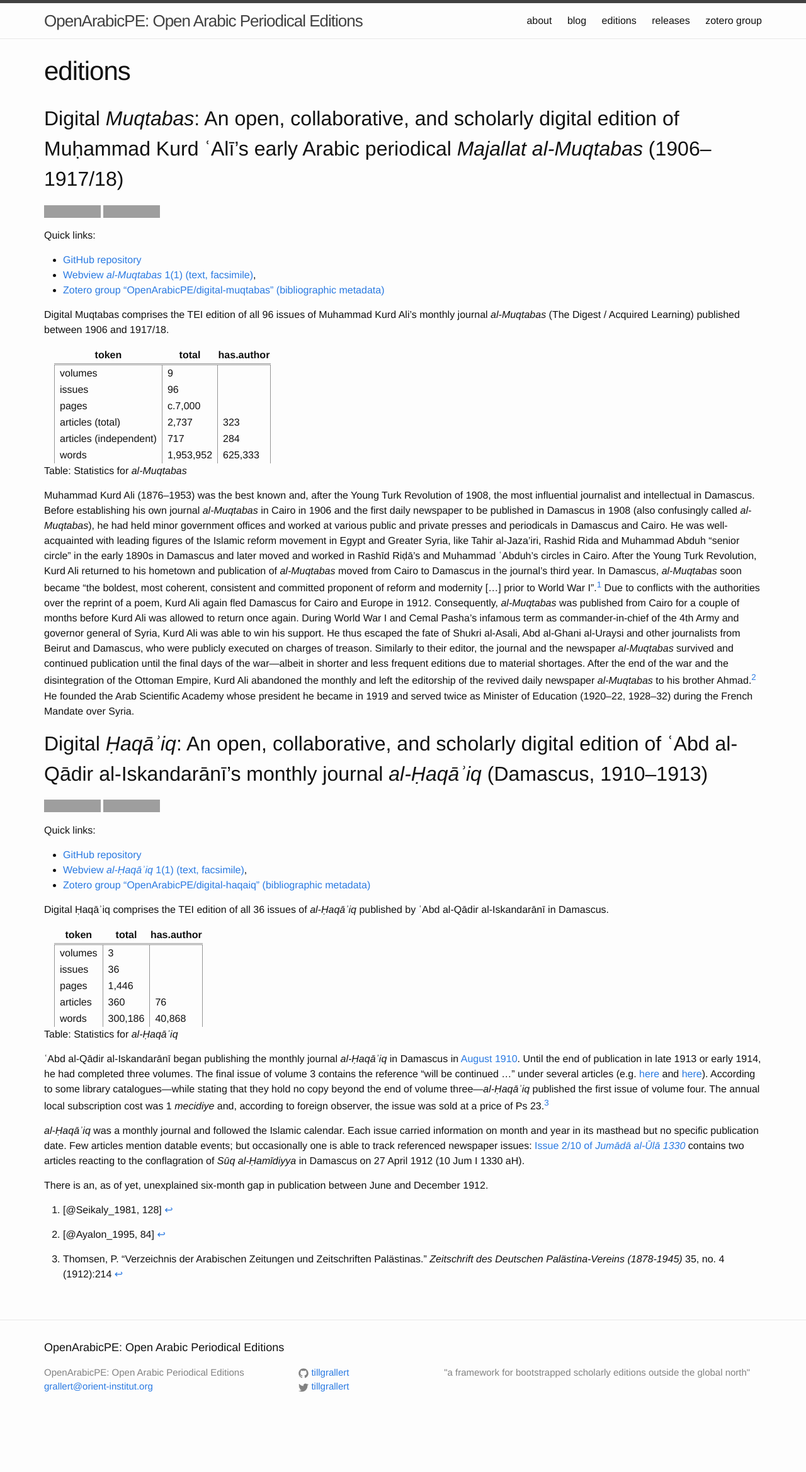
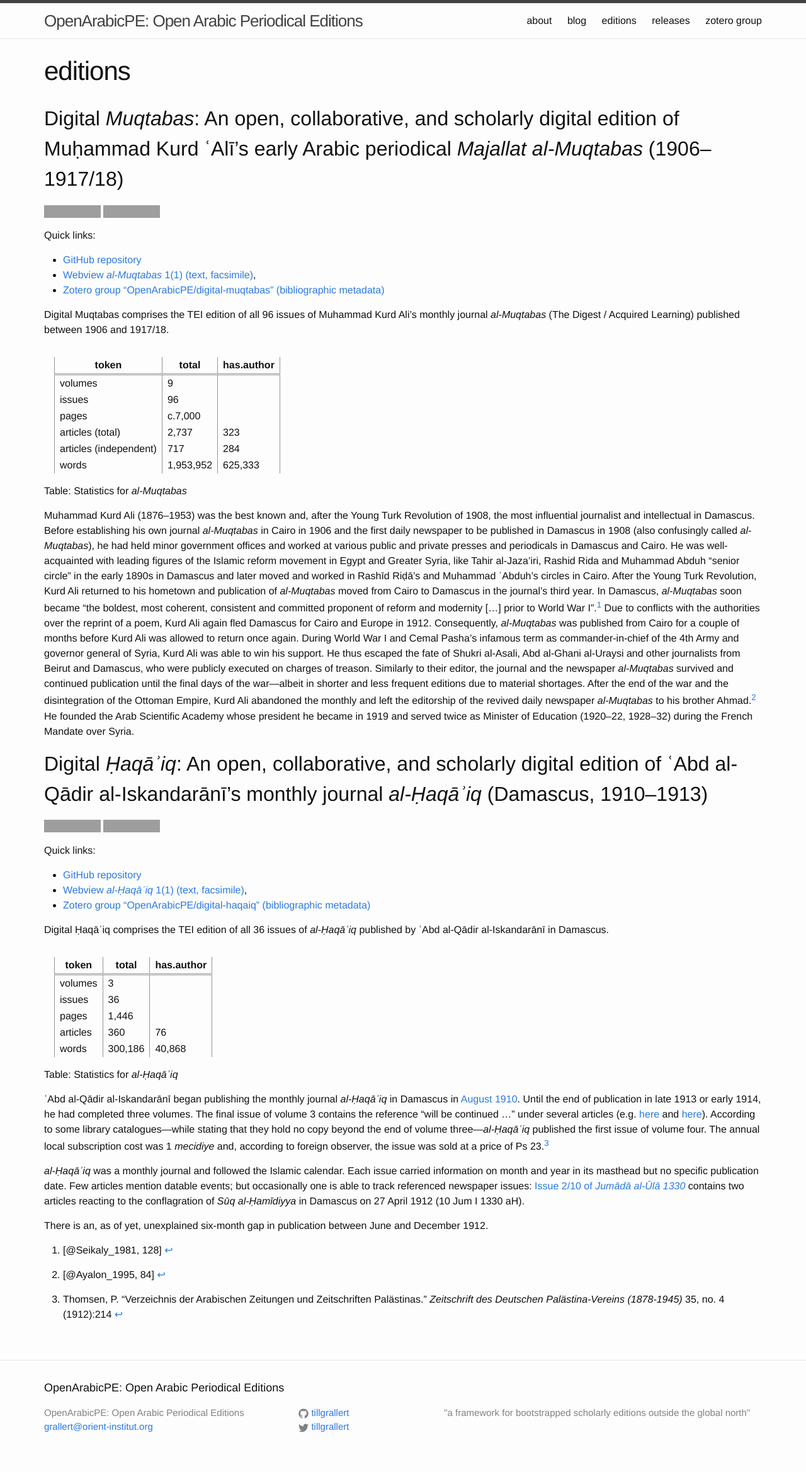
Before and after one commit to OpenArabicPE/openarabicpe.github.io, a Jekyll site: the page built from pages/editions.md, in a window 1280 px wide. Shown: the whole page at 63% size. Built offline with Jekyll 4.4.1, drawn with Linux system fonts in a browser that asks for light colours; before the commit the page ends 2274 px from its top, so only the background shows below that; grey boxes are pictures that could not be loaded.

Commit message:
updated styling of tables

```diff
--- a/_sass/_base.scss
+++ b/_sass/_base.scss
@@ -129,6 +129,8 @@ blockquote {
 table {
     padding-right: 1em;
     padding-left: 1em;
+    padding-top: 1em;
+    padding-bottom: 1em;
     display: block;
     border-collapse:collapse;
     // width:80%;
@@ -141,6 +143,7 @@ th {
 tr {
   display: table-row;
 }
+th,
 td {
     display:table-cell;
     width:auto;
@@ -148,6 +151,12 @@ td {
     padding-left: 0.5em;
     border-right: 1px solid #959595;
     border-left: 1px solid #959595;
+}
+td:first-child{
+    border-right: none !important;
+}
+td:last-child{
+    border-left: none !important;
 }
 
 
```
